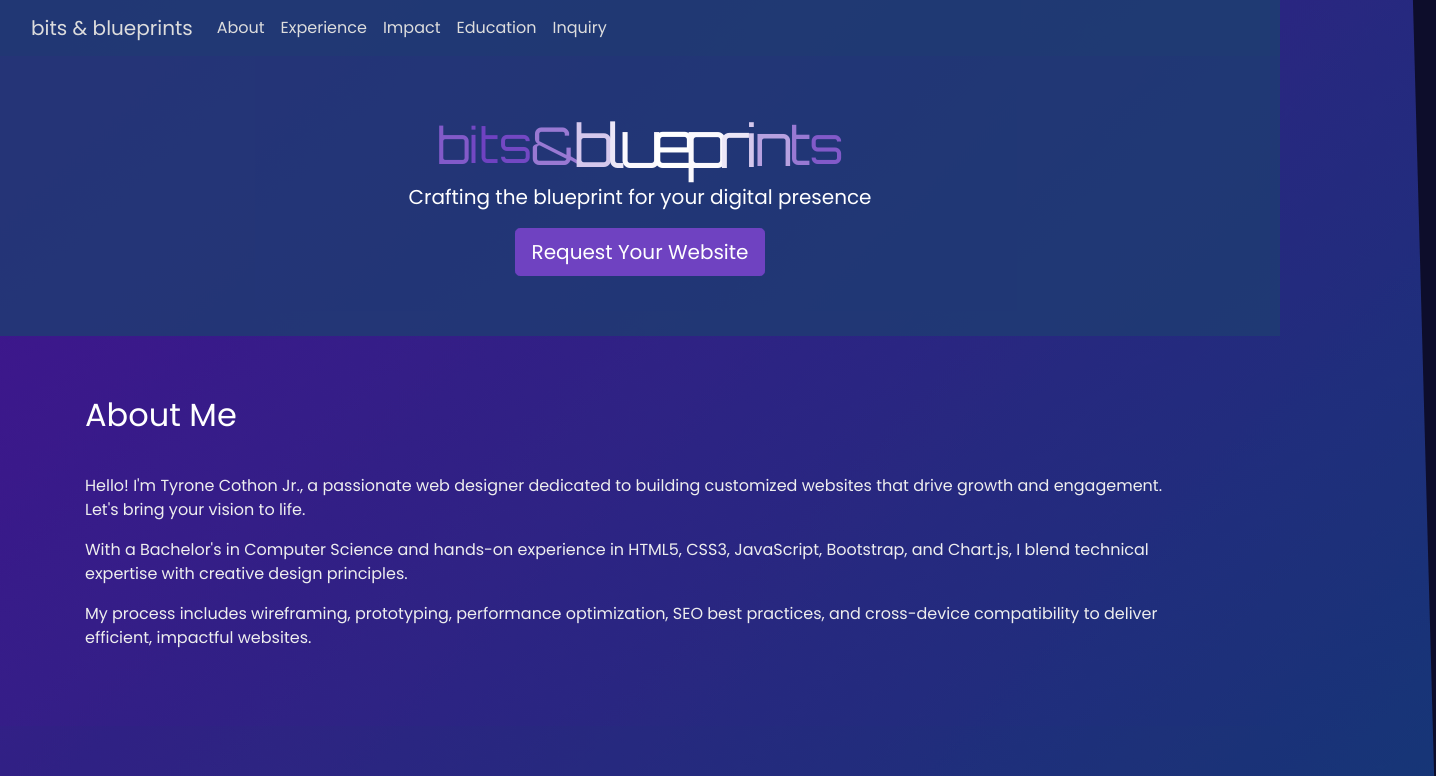
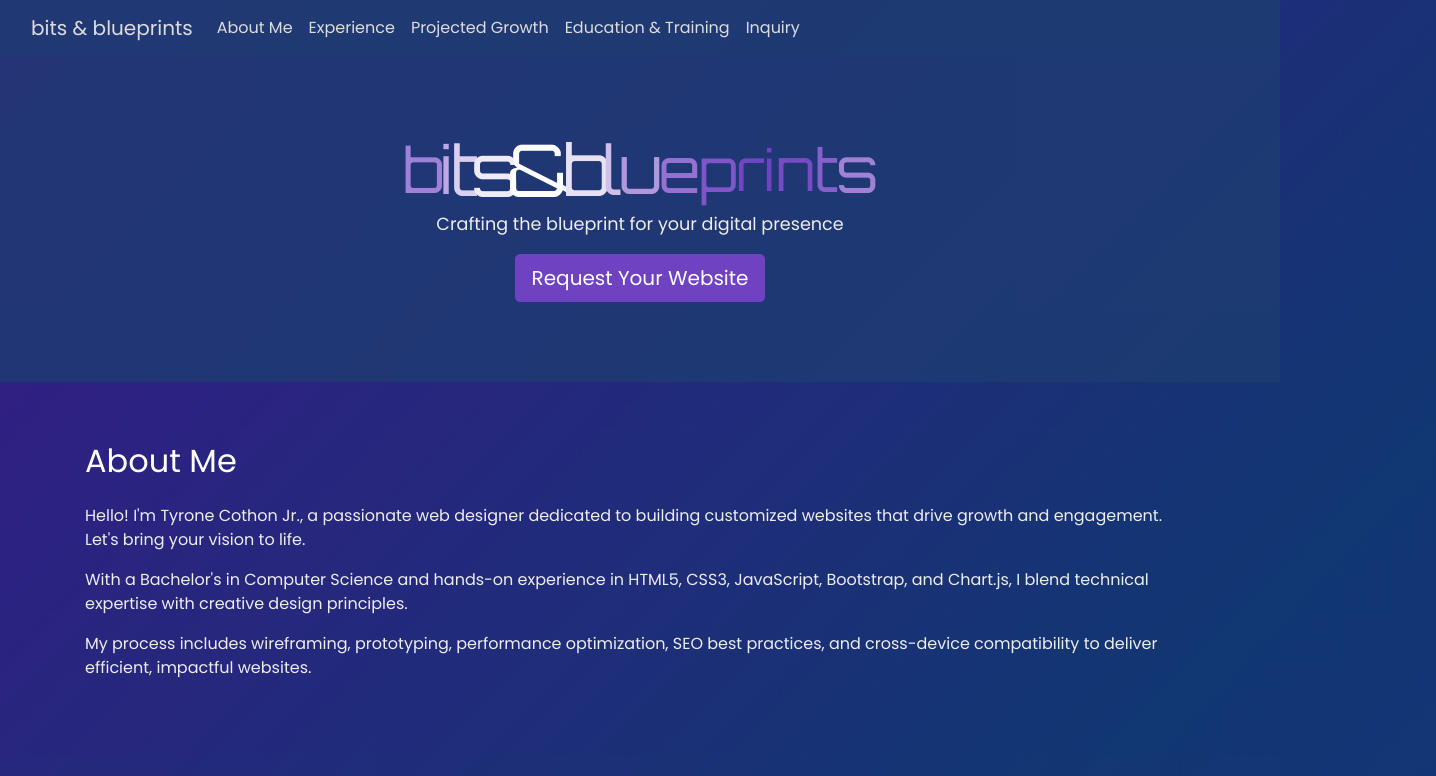
Before and after one commit to tcjrtc2/Bits-Blueprints, a plain HTML site: page index.html in a window 1280 px wide. Shown: the top 776 px of the page, 1436 px wide, since content can reach past the window. Drawn offline with nearby package versions, Linux system fonts and the light colour scheme.

Commit message:
Update index.html

```diff
--- a/index.html
+++ b/index.html
@@ -11,53 +11,32 @@
   <!-- Chart.js -->
   <script src="https://cdn.jsdelivr.net/npm/chart.js"></script>
   <style>
-    html, body { height: 100%; margin: 0; padding: 0; }
-    body {
-      font-family: 'Poppins', sans-serif;
-      display: flex; flex-direction: column;
-      min-height: 100vh; overflow-x: hidden;
-      background: #0d0d2b; color: #eee;
-      perspective: 1000px; /* enables 3D rotation */
-    }
-    .background3d {
-      position: fixed; top: -10%; left: -10%;
-      width: 120%; height: 120%;
-      background: linear-gradient(135deg, #2a0845, #4b0082, #0f2f61, #1a237e);
-      background-size: 400% 400%;
-      transform-style: preserve-3d; /* preserve 3D transforms */
-      will-change: transform, background-position, filter; /* optimize animations */
-      animation: gradientAnim 30s ease infinite, bgPulseRotate 20s ease-in-out infinite, brightnessPulse 10s ease-in-out infinite;
-      z-index: -1;
-      filter: brightness(1);
-    }
-    @keyframes gradientAnim { 0% { background-position: 0 50%; } 50% { background-position: 100% 50%; } 100% { background-position: 0 50%; }}
-    @keyframes bgPulseRotate {
-      0% { transform: rotateX(0deg) rotateY(0deg) scale(1); }
-      25% { transform: rotateX(2deg) rotateY(2deg) scale(1.05); }
-      50% { transform: rotateX(0deg) rotateY(0deg) scale(1); }
-      75% { transform: rotateX(-2deg) rotateY(-2deg) scale(1.05); }
-      100% { transform: rotateX(0deg) rotateY(0deg) scale(1); }
-    }
-    @keyframes brightnessPulse { 0%,100% { filter: brightness(1); } 50% { filter: brightness(1.2); }}
-    .navbar { background-color: rgba(30, 60, 114, 0.9) !important; }
-    .navbar-brand, .nav-link { color: #ddd !important; }
-    .nav-link:hover { color: #fff !important; }
-    .hero { background-color: rgba(30, 60, 114, 0.8); padding: 60px 0; text-align: center; }
-    .futuristic-title { font-family: 'Orbitron', sans-serif; font-size: 3rem; color: #6f42c1; }
-    .futuristic-title span { display: inline-block; animation: ripple 1.6s infinite ease-in-out; }
-    @keyframes ripple { 0%,100% { transform: scale(1); color: #6f42c1; } 50% { transform: scale(1.3); color: #fff; }}
-    .section { padding: 60px 0; }
-    .section-title { margin-bottom: 40px; color: #fff; }
-    #experience, #education { background-color: rgba(30, 60, 114, 0.1); }
-    #impact { background-color: rgba(42, 82, 152, 0.8); }
-    .chart-container { max-width: 800px; margin: auto; }
-    .btn-primary { background-color: #6f42c1; border-color: #6f42c1; }
-    .btn-primary:hover { background-color: #5930a6; border-color: #5930a6; }
-    footer { background-color: #1e3c72; color: #fff; padding: 20px 0; text-align: center; }
-    footer a { color: #fff; text-decoration: none; }
-    .reveal { opacity: 0; transform: translateY(20px); transition: opacity 0.6s ease, transform 0.6s ease; }
-    .reveal.active { opacity: 1; transform: translateY(0); }
-    @media (max-width: 576px) { .hero { padding: 40px 0; } .lead { font-size: 1rem; }}
+    html, body { height:100%; margin:0; padding:0; }
+    body { font-family:'Poppins',sans-serif; background:#0d0d2b; color:#eee; overflow-x:hidden; }
+    .background3d { position:fixed; top:-10%; left:-10%; width:120%; height:120%; background:linear-gradient(135deg,#2a0845,#4b0082,#0f2f61,#1a237e); background-size:400% 400%; transform-style:preserve-3d; will-change:transform,background-position,filter; animation:gradientAnim 30s ease infinite,bgPulseRotate 20s ease-in-out infinite,brightnessPulse 10s ease-in-out infinite; z-index:-1; filter:brightness(1); }
+    @keyframes gradientAnim {0%{background-position:0 50%}50%{background-position:100% 50%}100%{background-position:0 50%}}
+    @keyframes bgPulseRotate {0%{transform:rotateX(0deg) rotateY(0deg) scale(1)}25%{transform:rotateX(2deg) rotateY(2deg) scale(1.05)}50%{transform:rotateX(0deg) rotateY(0deg) scale(1)}75%{transform:rotateX(-2deg) rotateY(-2deg) scale(1.05)}100%{transform:rotateX(0deg) rotateY(0deg) scale(1)}}
+    @keyframes brightnessPulse {0%,100%{filter:brightness(1)}50%{filter:brightness(1.2)}}
+    .navbar{background:rgba(30,60,114,0.9)!important}
+    .navbar-brand,.nav-link{color:#ddd!important}
+    .nav-link:hover{color:#fff!important}
+    .hero{background:rgba(30,60,114,0.8);margin-top:56px;padding:80px 0;text-align:center}
+    .futuristic-title{font-family:'Orbitron',sans-serif;font-size:clamp(2rem,8vw,3.5rem);color:#6f42c1;word-break:break-word}
+    .futuristic-title span{display:inline-block;animation:ripple 1.6s ease-in-out infinite}
+    @keyframes ripple{0%,100%{transform:scale(1);color:#6f42c1}50%{transform:scale(1.3);color:#fff}}
+    .lead{font-size:1.1rem}
+    .section{padding:60px 0}
+    .section-title{color:#fff;margin-bottom:1.5rem}
+    #experience,#education{background:rgba(30,60,114,0.1)}
+    #impact{background:rgba(42,82,152,0.8)}
+    .chart-container{max-width:100%;margin:auto}
+    .btn-primary{background:#6f42c1;border-color:#6f42c1}
+    .btn-primary:hover{background:#5930a6;border-color:#5930a6}
+    footer{background:#1e3c72;color:#fff;padding:20px 0;text-align:center}
+    footer a{color:#fff;text-decoration:none}
+    .reveal{opacity:0;transform:translateY(20px);transition:opacity 0.6s ease,transform 0.6s ease}
+    .reveal.active{opacity:1;transform:translateY(0)}
+    @media(max-width:576px){.hero{padding:40px 0}.lead{font-size:1rem}}
   </style>
 </head>
 <body>
@@ -65,25 +44,30 @@
   <nav class="navbar navbar-expand-lg navbar-dark fixed-top reveal">
     <div class="container-fluid">
       <a class="navbar-brand" href="#">bits & blueprints</a>
-      <button class="navbar-toggler" type="button" data-toggle="collapse" data-target="#navbarNav"><span class="navbar-toggler-icon"></span></button>
+      <button class="navbar-toggler" type="button" data-toggle="collapse" data-target="#navbarNav">
+        <span class="navbar-toggler-icon"></span>
+      </button>
       <div class="collapse navbar-collapse" id="navbarNav">
         <ul class="navbar-nav ms-auto">
-          <li class="nav-item"><a class="nav-link" href="#about">About</a></li>
+          <li class="nav-item"><a class="nav-link" href="#about">About Me</a></li>
           <li class="nav-item"><a class="nav-link" href="#experience">Experience</a></li>
-          <li class="nav-item"><a class="nav-link" href="#impact">Impact</a></li>
-          <li class="nav-item"><a class="nav-link" href="#education">Education</a></li>
+          <li class="nav-item"><a class="nav-link" href="#impact">Projected Growth</a></li>
+          <li class="nav-item"><a class="nav-link" href="#education">Education & Training</a></li>
           <li class="nav-item"><a class="nav-link" href="#inquiry">Inquiry</a></li>
         </ul>
       </div>
     </div>
   </nav>
-  <header class="hero reveal" style="margin-top:56px;">
+
+  <header class="hero reveal">
     <div class="container">
       <h1 class="futuristic-title" id="hero-title">bits & blueprints</h1>
-      <p class="lead" style="color:#fff;">Crafting the blueprint for your digital presence</p>
+      <p class="lead">Crafting the blueprint for your digital presence</p>
       <a href="#inquiry" class="btn btn-primary btn-lg">Request Your Website</a>
     </div>
   </header>
+
+  <!-- About Section -->
   <section id="about" class="section reveal">
     <div class="container">
       <h2 class="section-title">About Me</h2>
@@ -92,6 +76,8 @@
       <p>My process includes wireframing, prototyping, performance optimization, SEO best practices, and cross-device compatibility to deliver efficient, impactful websites.</p>
     </div>
   </section>
+
+  <!-- Experience Section -->
   <section id="experience" class="section reveal">
     <div class="container">
       <h2 class="section-title">Experience</h2>
@@ -105,15 +91,18 @@
       </ul>
     </div>
   </section>
+
+  <!-- Impact Chart Section -->
   <section id="impact" class="section reveal">
     <div class="container">
       <h2 class="section-title">Projected Growth</h2>
-      <p>Projected website traffic and sales growth over 12 months, based on regular updates and marketing.</p>
       <div class="chart-container">
         <canvas id="impactChart"></canvas>
       </div>
     </div>
   </section>
+
+  <!-- Education Section -->
   <section id="education" class="section reveal">
     <div class="container">
       <h2 class="section-title">Education & Training</h2>
@@ -128,74 +117,67 @@
       </ul>
     </div>
   </section>
+
+  <!-- Inquiry Form Section -->
   <section id="inquiry" class="section reveal">
     <div class="container">
       <h2 class="section-title">Inquiry Form</h2>
-      <form id='inquiry-form'>
+      <form id="inquiry-form">
         <div class="row mb-3">
-          <div class="col-md-6"><input type="text" name="name" class="form-control" placeholder="Your Name" required></div>
-          <div class="col-md-6"><input type="email" name="email" class="form-control" placeholder="Your Email" required></div>
+          <div class="col-md-6">
+            <input type="text" name="name" class="form-control" placeholder="Your Name" required>
+          </div>
+          <div class="col-md-6">
+            <input type="email" name="email" class="form-control" placeholder="Your Email" required>
+          </div>
         </div>
-        <div class="mb-3"><textarea name="details" class="form-control" rows="5" placeholder="Describe your website needs" required></textarea></div>
+        <div class="mb-3">
+          <textarea name="details" class="form-control" rows="5" placeholder="Describe your website needs" required></textarea>
+        </div>
         <button type="submit" class="btn btn-primary">Submit Inquiry</button>
       </form>
     </div>
   </section>
+
+    <!-- Contact Info Section -->
+  <section id="contact" class="section reveal">
+    <div class="container text-center">
+      <h2 class="section-title">Contact Information</h2>
+      <p><strong>Phone:</strong> 757-637-8871</p>
+      <p><strong>Email:</strong> <a href="mailto:tcjrtc2@gmail.com">tcjrtc2@gmail.com</a></p>
+    </div>
+  </section>
+
+  <!-- Footer -->
   <footer class="reveal">
     <div class="container">
       &copy; 2025 bits & blueprints | 757-637-8871 | <a href="mailto:tcjrtc2@gmail.com">tcjrtc2@gmail.com</a>
     </div>
   </footer>
+
+  <!-- Dependencies -->
   <script src="https://code.jquery.com/jquery-3.5.1.slim.min.js"></script>
-  <script src="https://cdn.jsdelivr.net/npm/bootstrap@4.5.2/dist/js/bootstrap.bundle.min.js"></script>
+  <script src="https://cdn.jsdelivr.net/npm/popper.js@1.16.1/dist/umd/popper.min.js"></script>
+  <script src="https://stackpath.bootstrapcdn.com/bootstrap/4.5.2/js/bootstrap.bundle.min.js"></script>
+  <!-- Reveal on scroll & Title Animation & Chart.js Init & EmailJS -->
   <script>
     document.addEventListener('DOMContentLoaded', function() {
+      // Title ripple animation
       const title = document.getElementById('hero-title');
       title.innerHTML = title.textContent.split('').map((c,i) => `<span style="animation-delay:${i*0.1}s">${c}</span>`).join('');
-      const observer = new IntersectionObserver((entries, obs) => {
-        entries.forEach(entry => {
-          if (entry.isIntersecting) {
-            entry.target.classList.add('active');
-            obs.unobserve(entry.target);
-          }
-        });
-      }, { threshold: 0.1 });
-      document.querySelectorAll('.reveal').forEach(el => observer.observe(el));
+      // Reveal
+      const revealEls = document.querySelectorAll('.reveal');
+      const onScroll = () => revealEls.forEach(el => { if(el.getBoundingClientRect().top < window.innerHeight-100) el.classList.add('active'); });
+      window.addEventListener('scroll', onScroll);
+      onScroll();
+      // Chart.js
       const ctx = document.getElementById('impactChart').getContext('2d');
-      new Chart(ctx, {
-        type: 'line',
-        data: {
-          labels: ['Start','3 Months','6 Months','12 Months'],
-          datasets: [
-            { label: 'Website Traffic (visits)', data: [200,800,1500,3000], borderColor: '#00d8ff', tension: 0.3 },
-            { label: 'Sales (USD)', data: [1500,5000,12000,25000], borderColor: '#ff00f2', tension: 0.3 }
-          ]
-        },
-        options: {
-          plugins: { title: { display: true, text: 'Projected Traffic & Sales Growth', color: '#fff' } },
-          scales: { x: { ticks: { color: '#fff' } }, y: { beginAtZero: true, ticks: { color: '#fff' } } }
-        }
-      });
+      new Chart(ctx, { type:'line', data:{ labels:['Start','3 Months','6 Months','12 Months'], datasets:[{ label:'Visits', data:[200,800,1500,3000], borderColor:'#00d8ff', tension:0.3 },{ label:'Sales', data:[1500,5000,12000,25000], borderColor:'#ff00f2', tension:0.3 }] }, options:{ responsive:true, plugins:{ title:{ display:true, text:'Projected Growth', color:'#fff' }}, scales:{ x:{ ticks:{ color:'#fff'}}, y:{ beginAtZero:true, ticks:{ color:'#fff'}} } } });
+      // EmailJS
+      emailjs.init('CRY9t7KxoT1lJ5RjG');
+      document.getElementById('inquiry-form').addEventListener('submit', function(e){ e.preventDefault(); emailjs.sendForm('service_yhmkgss','template_9fazrru',this).then(()=>{alert('✅ Inquiry sent!'); this.reset();},err=>{console.error(err);alert('❌ Inquiry failed.');}); });
     });
   </script>
-  <!-- EmailJS SDK & init -->
-  <script src='https://cdn.jsdelivr.net/npm/@emailjs/browser@4/dist/email.min.js'></script>
-  <script>
-    emailjs.init('CRY9t7KxoT1lJ5RjG');
-    document.getElementById('inquiry-form').addEventListener('submit', function(event) {
-      event.preventDefault();
-      emailjs.sendForm(
-        'service_yhmkgss',
-        'template_9fazrru',
-        this
-      ).then(function() {
-        alert('✅ Inquiry sent successfully!');
-        document.getElementById('inquiry-form').reset();
-      }, function(error) {
-        console.error('EmailJS error:', error);
-        alert('❌ Failed to send inquiry. Please try again.');
-      });
-    });
-  </script>
+  <script src="https://cdn.jsdelivr.net/npm/@emailjs/browser@4/dist/email.min.js"></script>
 </body>
 </html>
```
